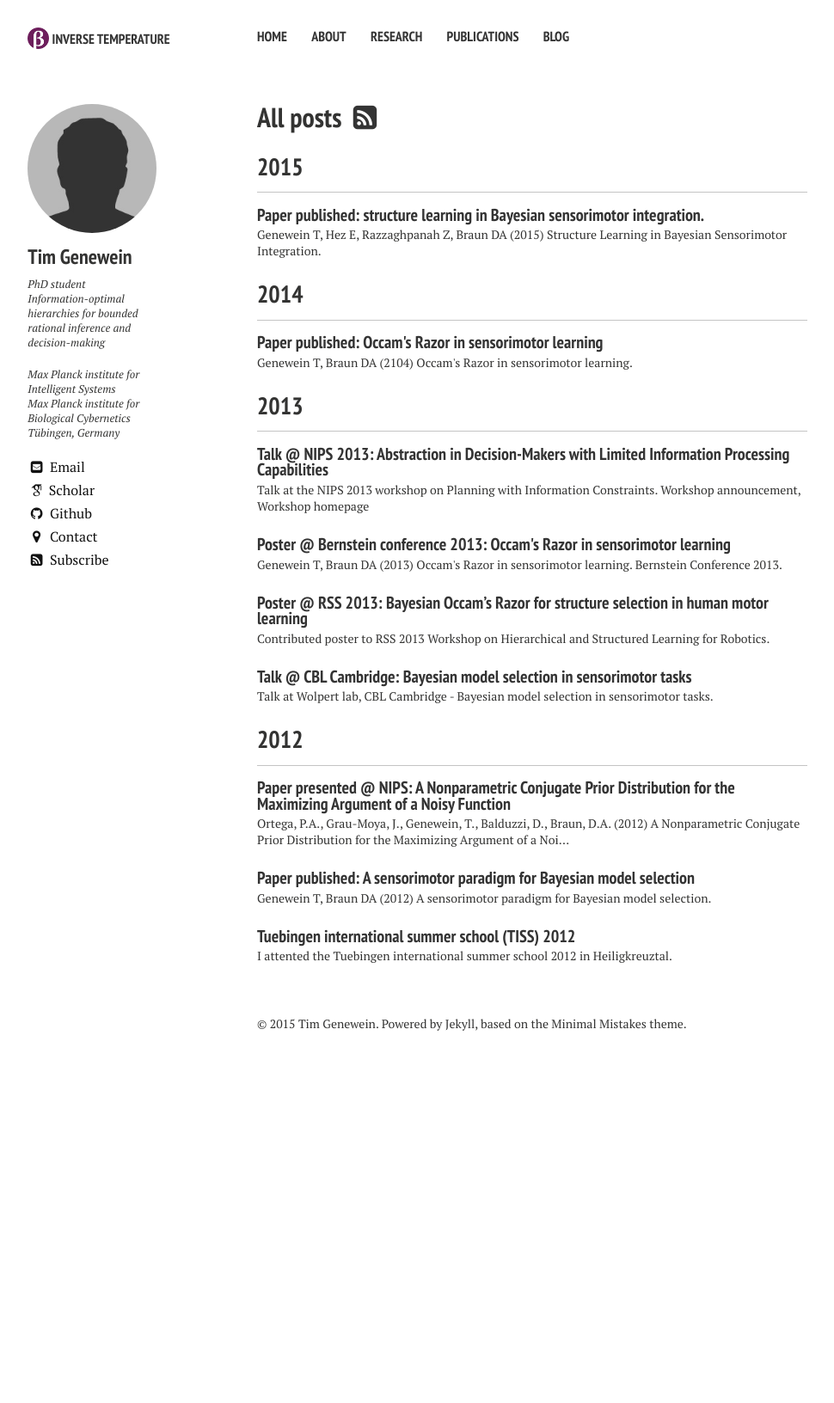
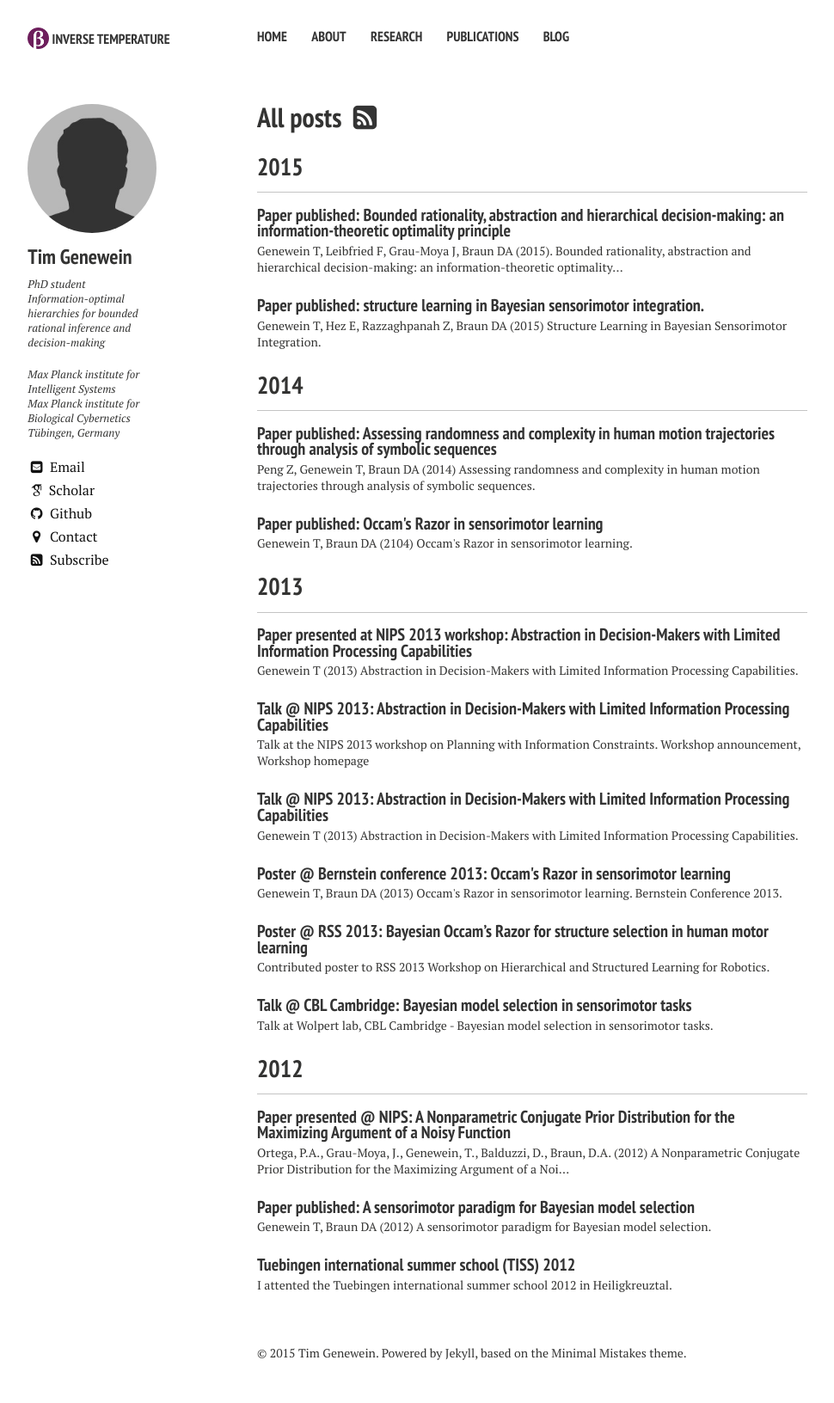
Before and after one commit to tgenewein/tgenewein.github.io, a Jekyll site: the page built from posts/index.md, in a window 1280 px wide. Shown: the whole page at 86% size, without its empty margins (21-991 px from the left). Built offline with Jekyll 4.4.1, drawn with Linux system fonts in a browser that asks for light colours; nearby versions of some CDN libraries; some web fonts are replaced; comment, search, counter and statistics services are not loaded; before the commit the page ends 1249 px from its top, so only the background shows below that.

Commit message:
Added more publications to posts

```diff
--- /dev/null
+++ b/_posts/2013-12-09-Paper-NIPS-workshop-abstractions.md
@@ -0,0 +1,23 @@
+---
+layout: post
+title:  "Paper presented at NIPS 2013 workshop: Abstraction in Decision-Makers with Limited Information Processing Capabilities"
+date:   2013-12-09 16:00:00
+publication: true
+pubtype: "paper"
+publink: "http://arxiv.org/abs/1312.4353"
+downloadlink: "http://arxiv.org/pdf/1312.4353v2"
+pubtitle: "Abstraction in Decision-Makers with Limited Information Processing Capabilities"
+citeas: "Genewein T (2013) Abstraction in Decision-Makers with Limited Information Processing Capabilities, NIPS 2013 workshop on Planning with Information Constraints"
+excerpt: "Genewein T (2013) Abstraction in Decision-Makers with Limited Information Processing Capabilities."
+tags: [publication, paper, abstractions, bounded rationality, decision-making, free energy]
+---
+TODO:
+decision-making, MEU, bounded rationality
+trade-off between utility and action
+emergence of natural levels of abstraction (see paper and research page)
+
+
+
+(see [Research](/Research/) for more information on the thermodynamic framework and its connection to rate distortion theory).
+
+The paper was presented at the NIPS 2013 workshop on [*Planning with Information Constraints*](https://old.nips.cc/Conferences/2013/Program/event.php?ID=3723) - you can find the slides [here](/Talk-NIPS-workshop-abstractions/).
--- /dev/null
+++ b/_posts/2013-12-09-Talk-NIPS-workshop-abstraction.md
@@ -0,0 +1,19 @@
+---
+layout: post
+title:  "Talk @ NIPS 2013: Abstraction in Decision-Makers with Limited Information Processing Capabilities"
+date:   2013-12-09 15:00:00
+publication: true
+pubtype: "talk"
+publink: "http://www.seas.upenn.edu/~ope/workshop/"
+downloadlink: "/files/publications/talks/2013NIPSTalk_Genewein.pdf"
+pubtitle: "Abstraction in Decision-Makers with Limited Information Processing Capabilities"
+citeas: "Genewein T (2013) Abstraction in Decision-Makers with Limited Information Processing Capabilities, NIPS 2013 workshop on Planning with Information Constraints"
+excerpt: "Genewein T (2013) Abstraction in Decision-Makers with Limited Information Processing Capabilities."
+tags: [publication, talk, abstractions, bounded rationality, decision-making, rate distortion]
+---
+I presented my work on *Abstraction in decision-makers with limited information processing capabilities* at the NIPS 2013 workshop on [*Planning with Information Constraints*](https://old.nips.cc/Conferences/2013/Program/event.php?ID=3723).
+
+The main idea of the talk is that abstractions are induced because of having limited information processing capabilities. This intuition is backed up by a rate distortion framework for decision-making that is based on a thermodynamic framework for decision-making. In the talk I show that a simple extension of the thermodynamic framework leads to an optimization problem for optimal decision-making under limited computational resources that is mathematically equal to the *rate-distortion* problem  (see [Research](/Research/) for more information on the thermodynamic framework and its connection to rate distortion theory).
+The application of rate distortion to decision-making can lead to the emergence of natural levels of abstraction that are dependent on the computational capabilities of the decision-maker. I illustrated this with a toy-example in the talk - see the [slides of the talk]({{ page.downloadlink }}) or the [abstract of the talk](http://www.seas.upenn.edu/~ope/workshop/program.pdf).
+
+The talk is accompanied by a paper - see [here](/Paper-NIPS-workshop-abstractions/).
--- /dev/null
+++ b/_posts/2014-03-31-Paper-AssesingRandomness.md
@@ -0,0 +1,15 @@
+---
+layout: post
+title:  "Paper published: Assessing randomness and complexity in human motion trajectories through analysis of symbolic sequences"
+date:   2014-03-31 15:00:00
+publication: true
+pubtype: "paper"
+publink: "http://journal.frontiersin.org/article/10.3389/fnhum.2014.00168/abstract"
+downloadlink: "http://journal.frontiersin.org/article/10.3389/fnhum.2014.00168/pdf"
+pubtitle: "Assessing randomness and complexity in human motion trajectories through analysis of symbolic sequences"
+doi: "10.3389/fnhum.2014.00168"
+citeas: "Peng Z, Genewein T, Braun DA (2014) Assessing randomness and complexity in human motion trajectories through analysis of symbolic sequences. Front. Hum. Neurosci. 8:168. doi: 10.3389/fnhum.2014.00168"
+excerpt: "Peng Z, Genewein T, Braun DA (2014) Assessing randomness and complexity in human motion trajectories through analysis of symbolic sequences."
+tags: [publication, paper, complexity, motion trajectories]
+---
+TODO: summary of the paper
--- /dev/null
+++ b/_posts/2015-10-23-Paper-AbstractionsHierarchiesOptimalityPrinciple.md
@@ -0,0 +1,15 @@
+---
+layout: post
+title:  "Paper published: Bounded rationality, abstraction and hierarchical decision-making: an information-theoretic optimality principle"
+date:   2015-10-23 15:00:00
+publication: true
+pubtype: "paper"
+publink: "http://journal.frontiersin.org/article/10.3389/frobt.2015.00027/abstract"
+downloadlink: "http://journal.frontiersin.org/article/10.3389/frobt.2015.00027/pdf"
+pubtitle: "Bounded rationality, abstraction and hierarchical decision-making: an information-theoretic optimality principle"
+doi: "10.3389/fnhum.2014.00168"
+citeas: "Genewein T, Leibfried F, Grau-Moya J, Braun DA (2015). Bounded rationality, abstraction and hierarchical decision-making: an information-theoretic optimality principle. Front. Robot. AI 2:27. doi: 10.3389/frobt.2015.00027"
+excerpt: "Genewein T, Leibfried F, Grau-Moya J, Braun DA (2015). Bounded rationality, abstraction and hierarchical decision-making: an information-theoretic optimality principle."
+tags: [publication, paper, complexity, motion trajectories]
+---
+TODO: summary of the paper.
```
Also changed, not shown: _posts/2012-12-08-Paper-NIPS-Argmax.md (+1 -1 lines).
